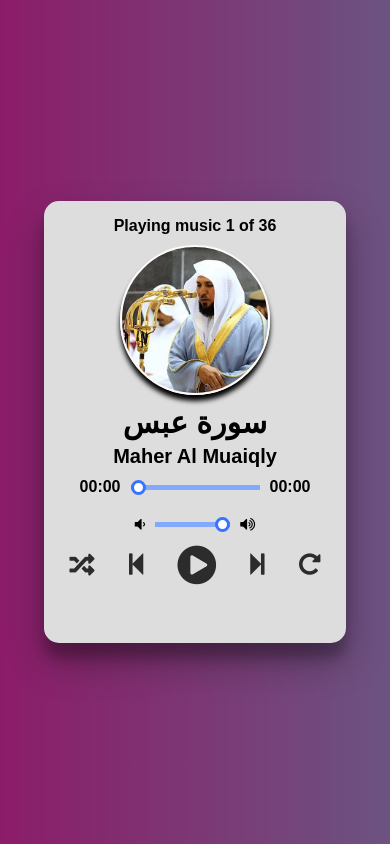
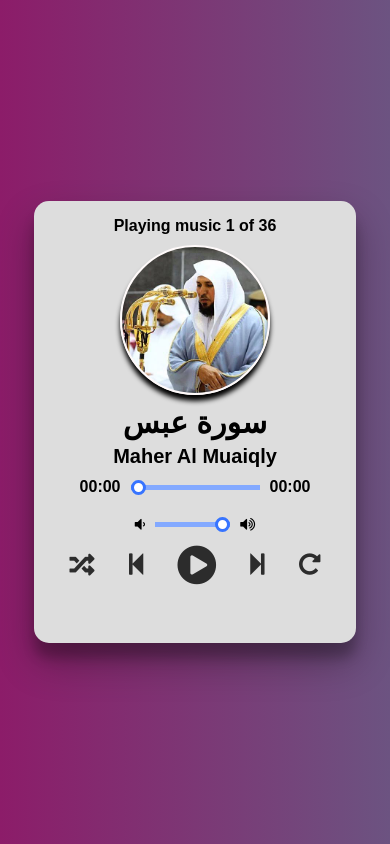
Before and after one commit to Mahrous-Gamal/Quran-Player, a plain HTML site: page index.html in a window 390 px wide. Drawn offline with Linux system fonts and the light colour scheme; files whose address does not match are found by name.

Commit message:
first commit

```diff
--- a/CSS/style.css
+++ b/CSS/style.css
@@ -237,7 +237,7 @@
 
   .wrapper {
     border: 1px solid transparent;
-    padding: 15px 25px;
+    padding: 15px 35px;
     border-radius: 15px;
     padding-bottom: 25px;
     -webkit-border-radius: 15px;
```
